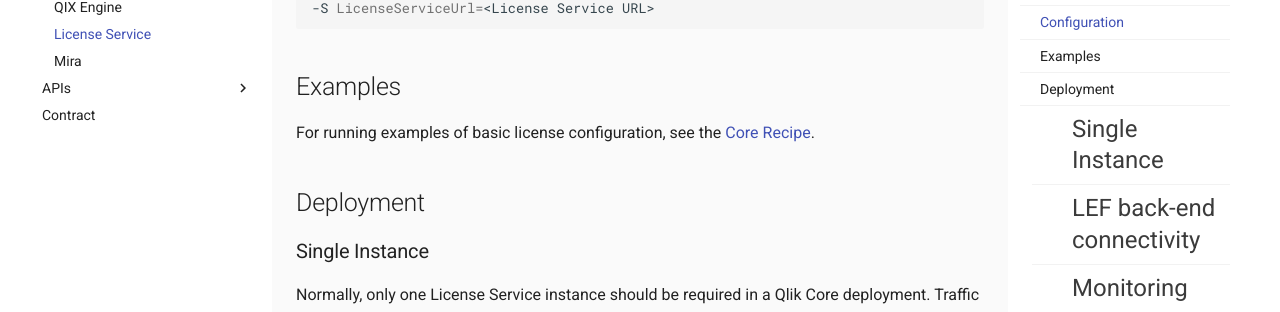
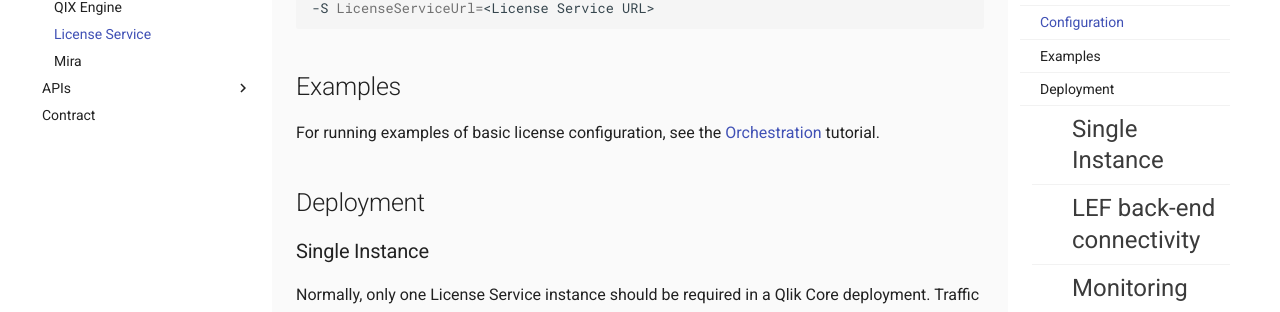
Before and after one commit to qlik-oss/core-website, an MkDocs documentation site: the page built from docs/documentation/services/license-service.md, in a window 1280 px wide and 900 px high, scrolled down 663 px. Shown: the part 137-449 px from the top of the window. Built offline with MkDocs 1.6.1 and Material for MkDocs 9.7.7, drawn with Linux system fonts in a browser that asks for light colours; comment, search, counter and statistics services are not loaded; old or Windows-style settings are respelled for this version of MkDocs.

Commit message:
Update license-service.md

```diff
--- a/docs/documentation/services/license-service.md
+++ b/docs/documentation/services/license-service.md
@@ -28,7 +28,7 @@ This is done by providing the following command line argument to QIX Engine:
 
 ## Examples
 
-For running examples of basic license configuration, see the [Core Recipe](../../tutorials/core.md).
+For running examples of basic license configuration, see the [Orchestration](../../tutorials/orchestration.md) tutorial.
 
 ## Deployment
 
```
